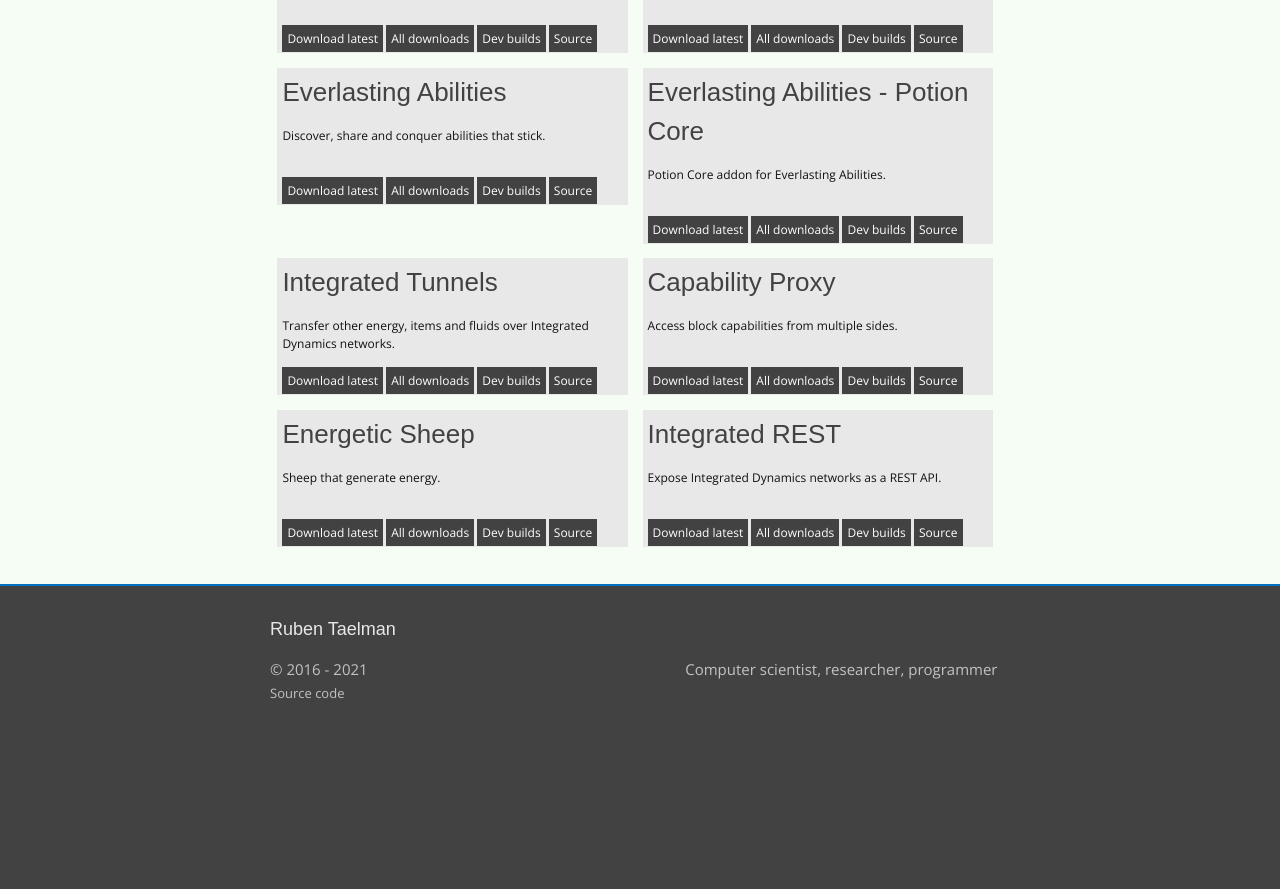
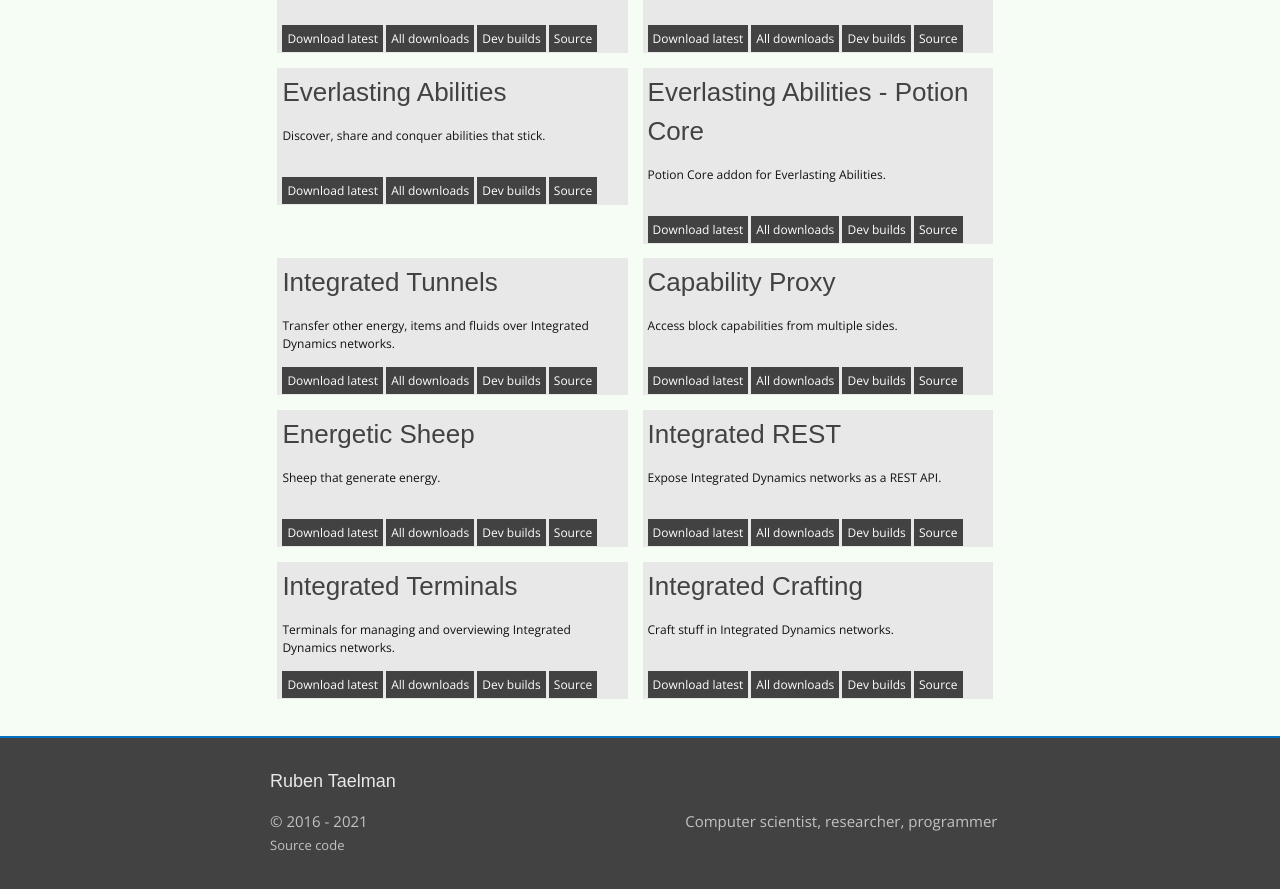
Before and after one commit to rubensworks/rubensworks.net, a Jekyll site: the page built from _projects/minecraft.html, in a window 1280 px wide and 900 px high, scrolled down 996 px. Shown: the top 889 px of the window. Built offline with Jekyll 4.4.1, drawn with Linux system fonts in a browser that asks for light colours; some web fonts are replaced; before the commit the page ends 1744 px from its top, so only the background shows below that.

Commit message:
Add Integrated Terminals and Crafting mods

```diff
--- a/_projects/minecraft.html
+++ b/_projects/minecraft.html
@@ -116,5 +116,19 @@ weight: 9
      githubreponame="IntegratedRest"
   %}
 
+  {% include minecraft-mod.html
+     name="Integrated Terminals"
+     description="Terminals for managing and overviewing Integrated Dynamics networks."
+     cursename="integrated-terminals"
+     githubreponame="IntegratedTerminals"
+  %}
+
+  {% include minecraft-mod.html
+     name="Integrated Crafting"
+     description="Craft stuff in Integrated Dynamics networks."
+     cursename="integrated-crafting"
+     githubreponame="IntegratedCrafting"
+  %}
+
 </div>
 <br />
```
